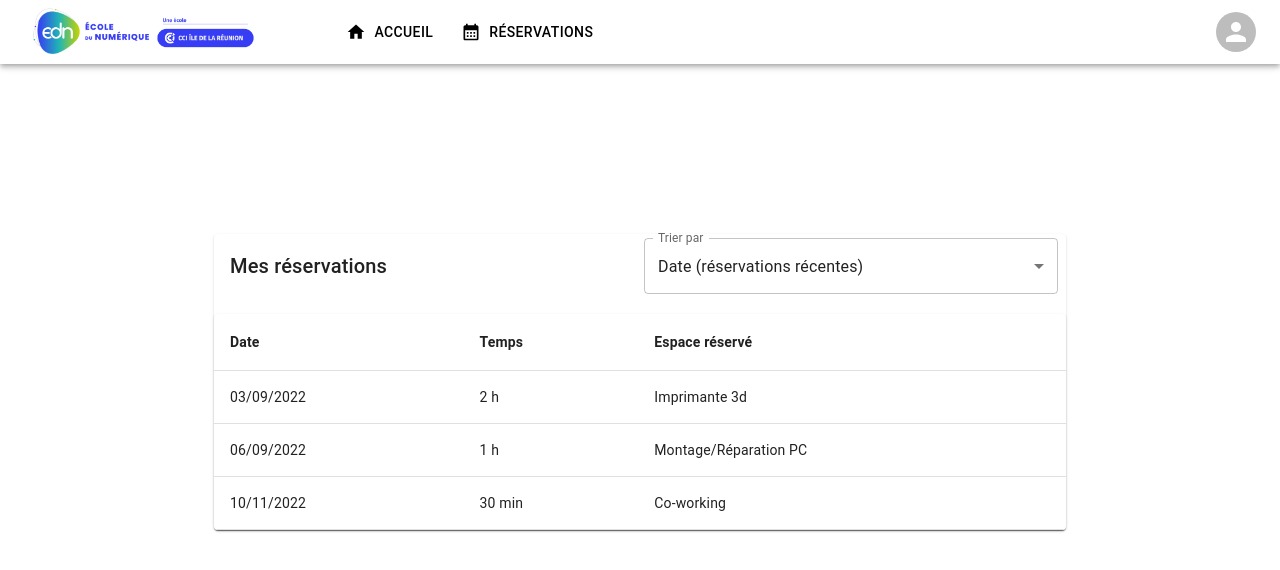
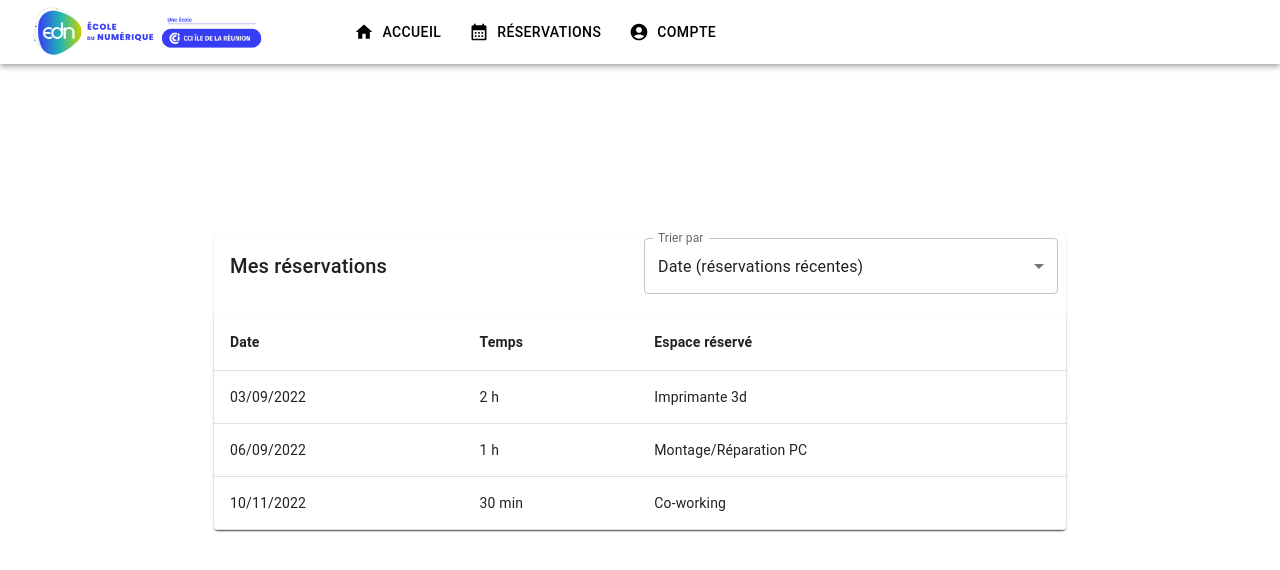
Before and after one commit to MatimeBruno/fablab-front, a React (Create React App) app: page / in a window 1280 px wide. Shown: the top 570 px of the page. Built offline with nearby package versions, Linux system fonts and the light colour scheme; the HTML template or start-up script is replaced by a standard one.

Commit message:
modif navbar
bouton navigation compte ajouter

```diff
--- a/src/layout/ResponsiveAppBar.js
+++ b/src/layout/ResponsiveAppBar.js
@@ -18,16 +18,17 @@ import MenuItem from '@mui/material/MenuItem';
 import MenuIcon from '@mui/icons-material/Menu';
 import Avatar from '@mui/material/Avatar';
 import HomeIcon from '@mui/icons-material/Home';
+import AccountCircleIcon from '@mui/icons-material/AccountCircle';
 import CalendarMonthIcon from '@mui/icons-material/CalendarMonth';
 //My imports
 import EDN_logo from '../img/LOGO_EDN_2021_WEB.png';
 import './responsiveAppBar.css';
 
-const pages = ['Accueil', 'Réservations'];
-const link = ['/', 'reservation'];
+const pages = ['Accueil', 'Réservations', 'Compte'];
+const link = ['/', 'reservation', 'compte'];
 
 const ResponsiveAppBar = (props) => {
-	const iconMenu = [<HomeIcon/>, <CalendarMonthIcon/>];
+	const iconMenu = [<HomeIcon/>, <CalendarMonthIcon/>, <AccountCircleIcon/>];
 	const [showMobileMenu, setShoMobileMenu] = useState(null);
 	const openMenuMobile = Boolean(showMobileMenu);
 
@@ -111,19 +112,6 @@ const ResponsiveAppBar = (props) => {
 						}
 						</Stack>
 					</Box>
-
-					{
-						props.connected &&
-							<Box sx={{ flexGrow: 0 }}>
-								<Tooltip title="Compte">
-									<Link to='compte'>
-									<IconButton sx={{ p: 0 }}>
-										<Avatar alt="Remy Sharp" />
-									</IconButton>
-									</Link>
-								</Tooltip>
-							</Box>
-					}
 				</Toolbar>
 			</Container>
 		</AppBar>
```
Also changed, not shown: src/layout/responsiveAppBar.css (line endings or trailing spaces).
